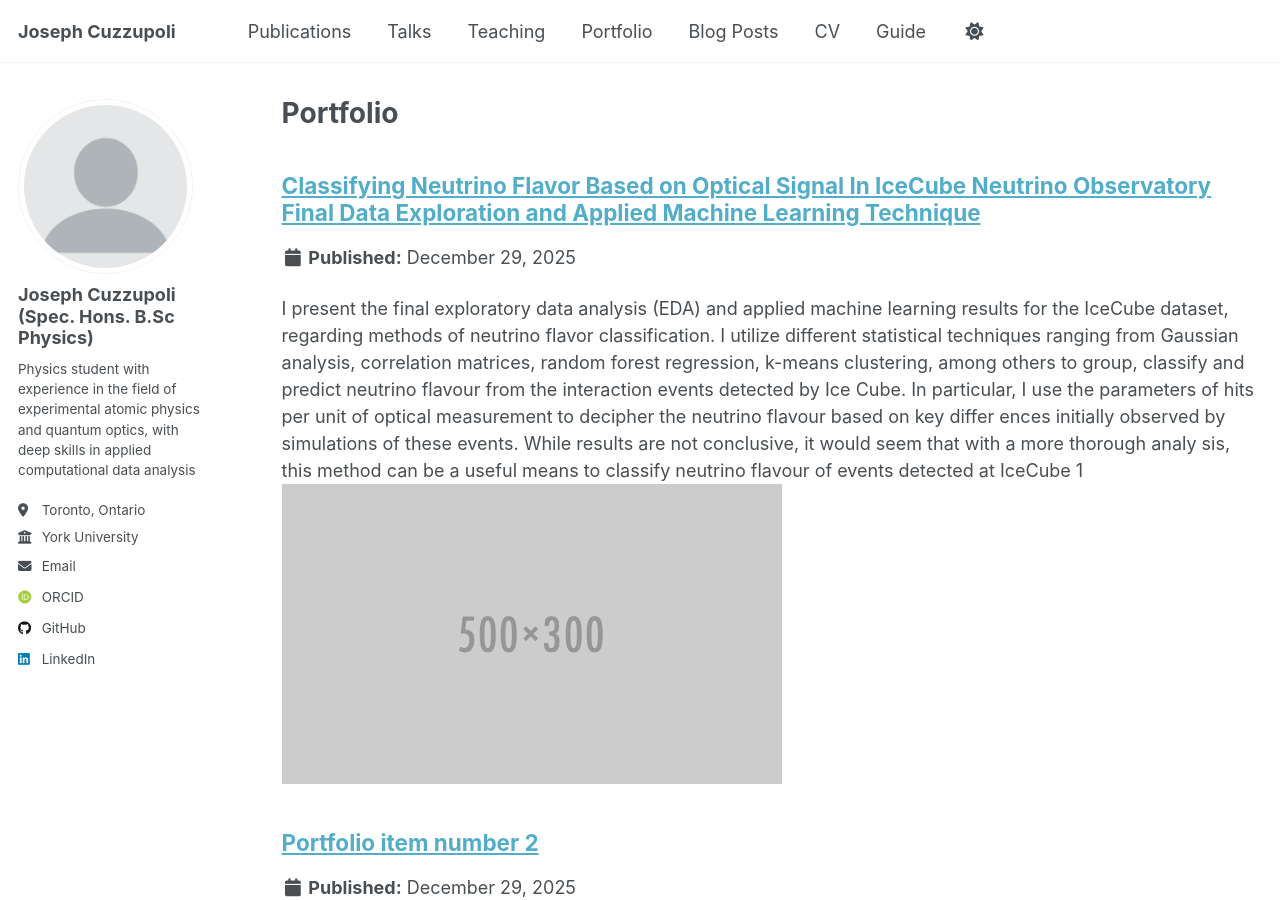
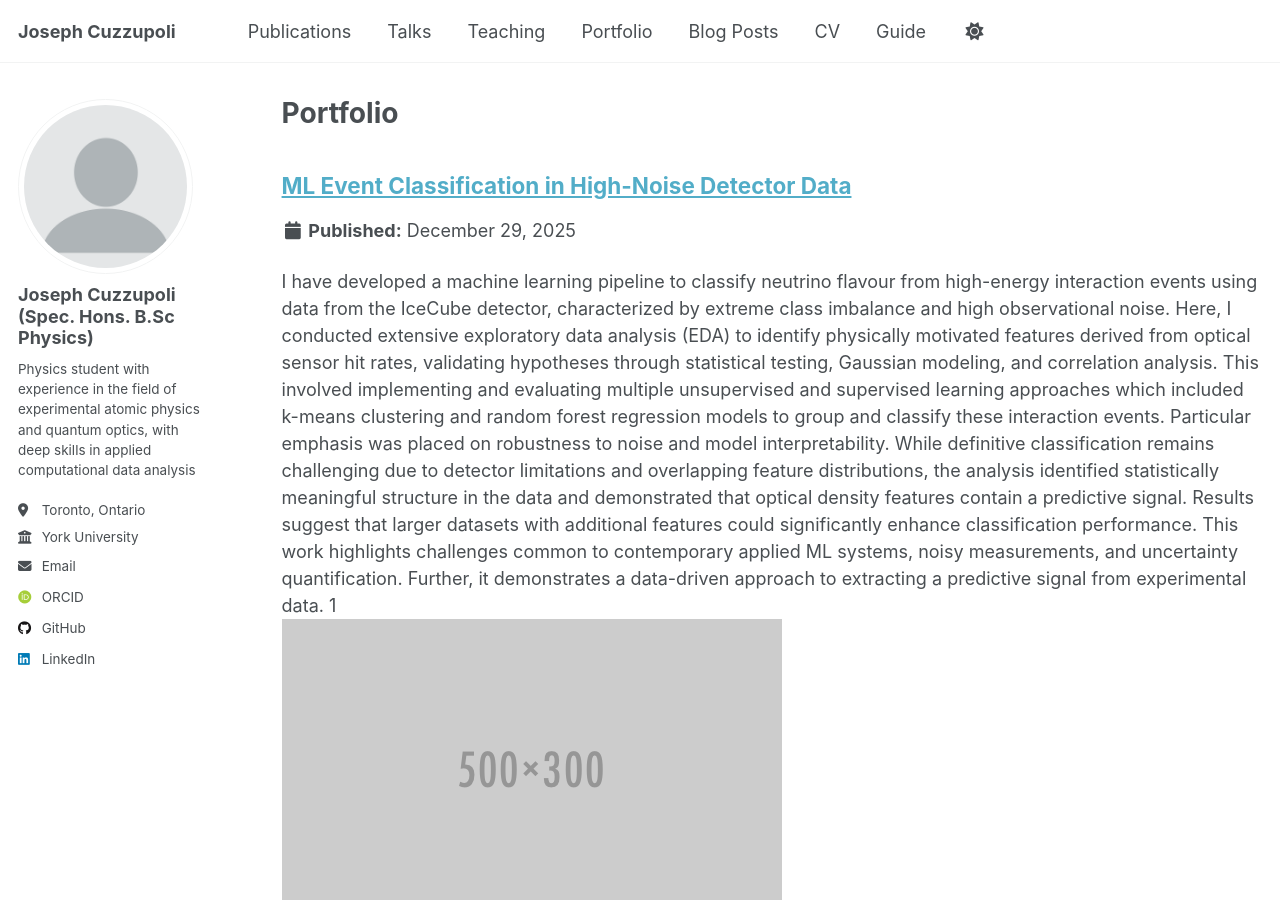
Before and after one commit to josephcuzz2004/josephcuzz2004.github.io, a Jekyll site: the page built from _pages/portfolio.html, in a window 1280 px wide and 900 px high. Built offline with Jekyll 4.4.1, drawn with Linux system fonts in a browser that asks for light colours; some web fonts are replaced; a script that is not in the unit is left out.

Commit message:
Update portfolio-1.md

```diff
--- a/_portfolio/portfolio-1.md
+++ b/_portfolio/portfolio-1.md
@@ -1,17 +1,8 @@
 ---
-title: "Classifying Neutrino Flavor Based on Optical Signal In IceCube Neutrino Observatory Final Data Exploration and Applied Machine Learning Technique"
-excerpt: " I present the final exploratory data analysis (EDA) and applied
- machine learning results for the IceCube dataset, regarding methods
- of neutrino flavor classification. I utilize different statistical techniques
- ranging from Gaussian analysis, correlation matrices, random forest
- regression, k-means clustering, among others to group, classify and
- predict neutrino flavour from the interaction events detected by Ice
-Cube. In particular, I use the parameters of hits per unit of optical
- measurement to decipher the neutrino flavour based on key differ
-ences initially observed by simulations of these events. While results
- are not conclusive, it would seem that with a more thorough analy
-sis, this method can be a useful means to classify neutrino flavour of
- events detected at IceCube 1<br/><img src='/images/500x300.png'>"
+title: "ML Event Classification in High-Noise Detector Data"
+excerpt: " I have developed a machine learning pipeline to classify neutrino flavour from high-energy interaction events using data from the IceCube detector, characterized by extreme class imbalance and high observational noise. Here, I conducted extensive exploratory data analysis (EDA) to identify physically motivated features derived from optical sensor hit rates, validating hypotheses through statistical testing, Gaussian modeling, and correlation analysis.
+This involved implementing and evaluating multiple unsupervised and supervised learning approaches which included k-means clustering and random forest regression models to group and classify these interaction events. Particular emphasis was placed on robustness to noise and model interpretability. While definitive classification remains challenging due to detector limitations and overlapping feature distributions, the analysis identified statistically meaningful structure in the data and demonstrated that optical density features contain a predictive signal.
+Results suggest that larger datasets with additional features could significantly enhance classification performance. This work highlights challenges common to contemporary applied ML systems, noisy measurements, and uncertainty quantification. Further, it demonstrates a data-driven approach to extracting a predictive signal from experimental data. 1<br/><img src='/images/500x300.png'>"
 collection: portfolio
 ---
 
```
